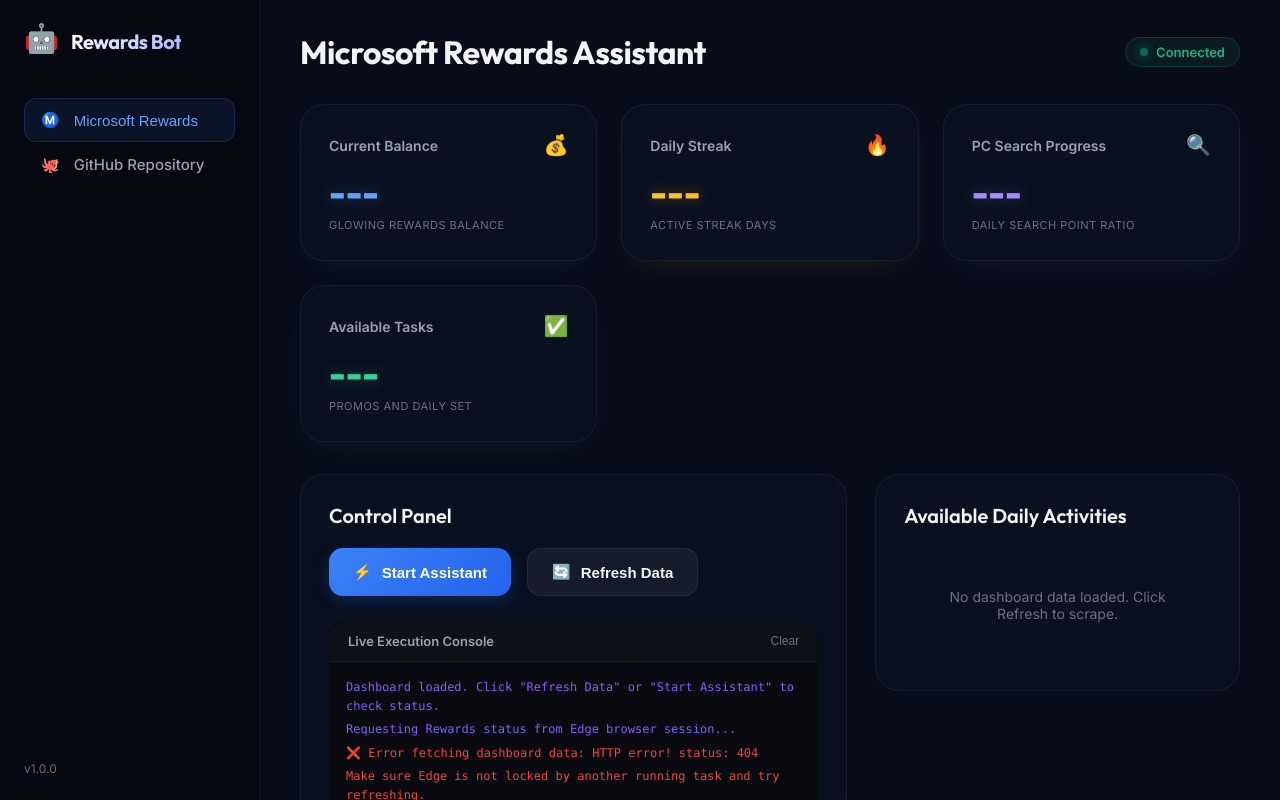
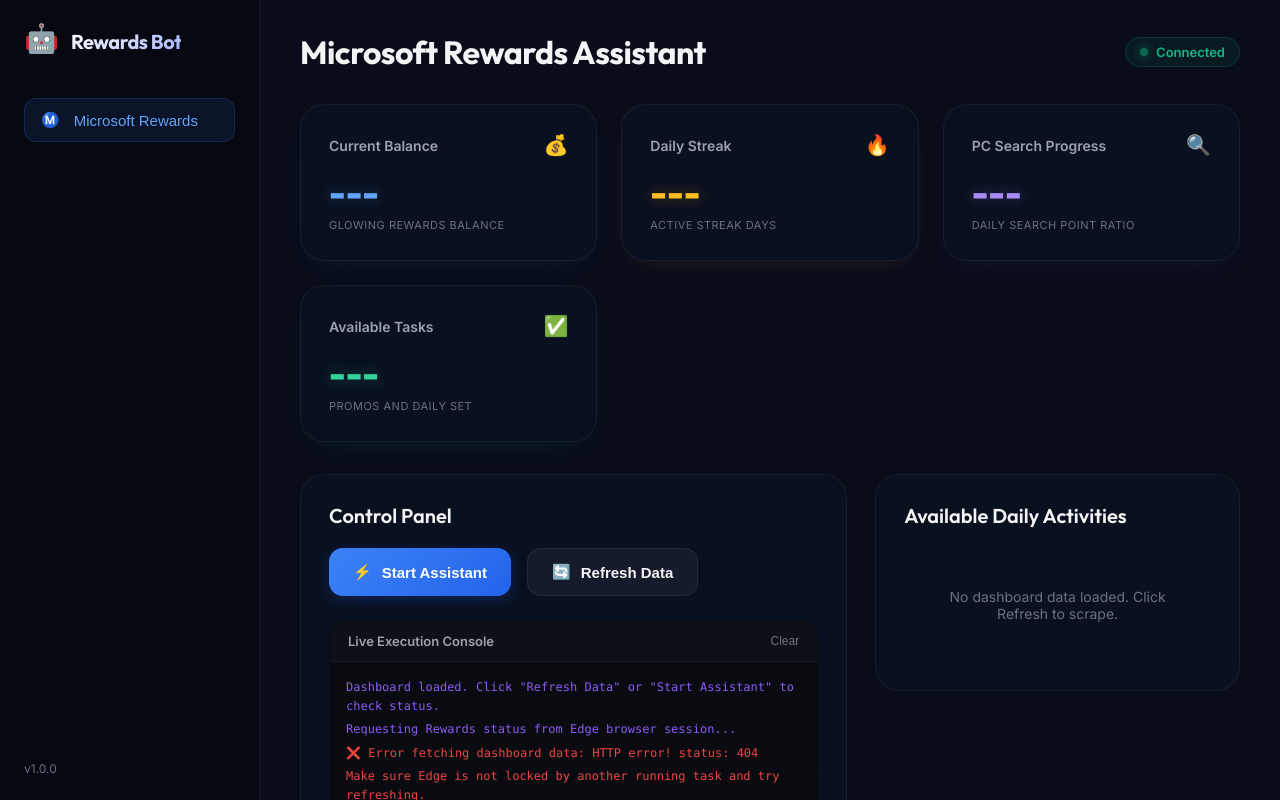
Before and after one commit to auranation310-coder/ms-rewards-assistant, a website: page public/index.html in a window 1280 px wide. Drawn offline with Linux system fonts and the light colour scheme; no server answers.

Commit message:
Remove GitHub repository navigation link from dashboard

```diff
--- a/public/index.html
+++ b/public/index.html
@@ -27,12 +27,6 @@
               <span class="icon">Ⓜ️</span>
               <span class="label">Microsoft Rewards</span>
             </button>
-          </li>
-          <li>
-            <a href="https://github.com/auranation310-coder/ms-rewards-assistant" target="_blank" class="nav-btn" id="nav-github" style="text-decoration: none;">
-              <span class="icon">🐙</span>
-              <span class="label">GitHub Repository</span>
-            </a>
           </li>
         </ul>
       </nav>
```
